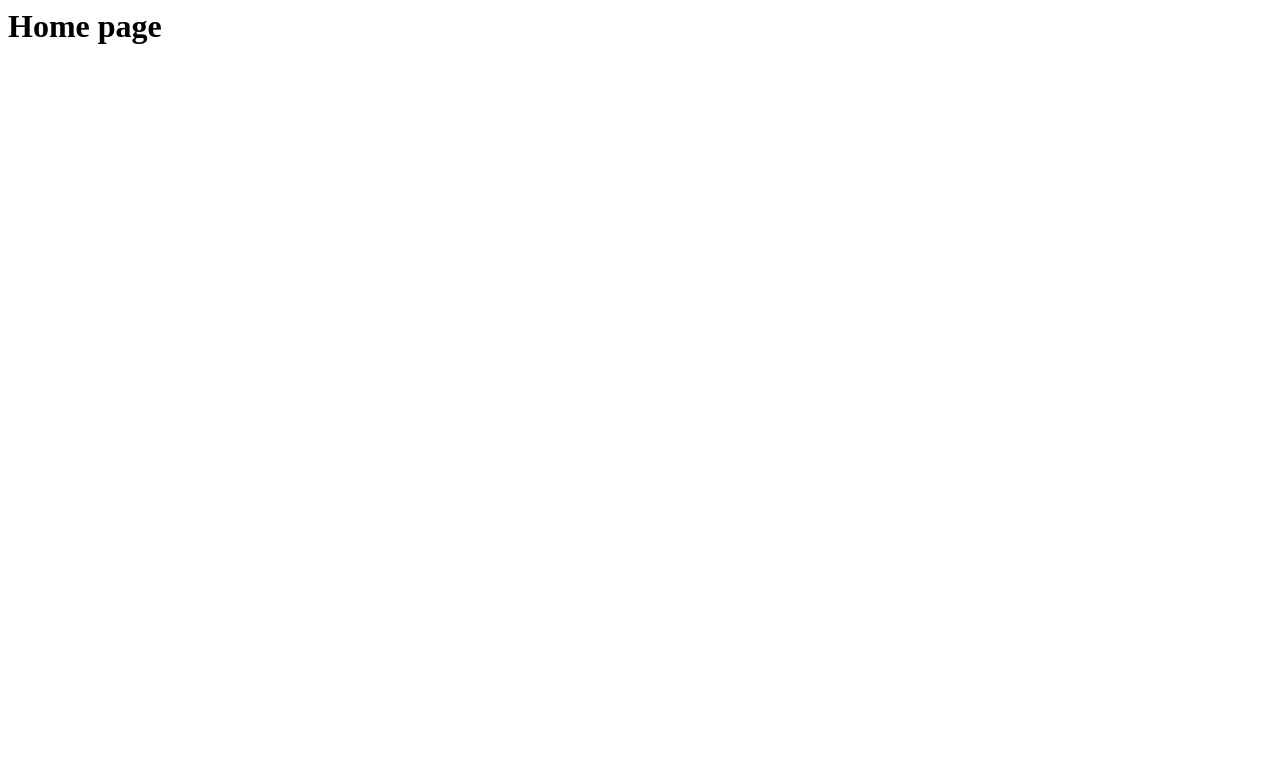
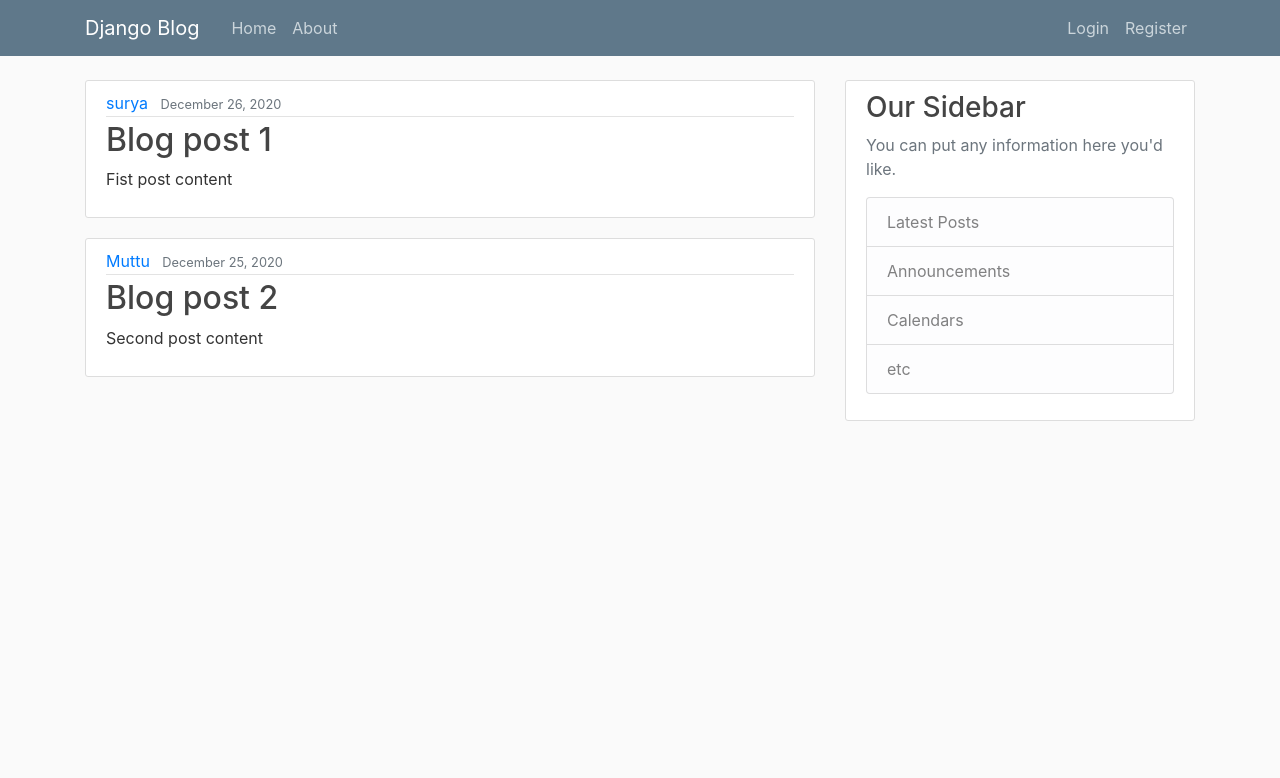
Before and after one commit to suryaravikumar-pixer/django_blog, a Django app: page / in a window 1280 px wide. Before the commit the part shown is almost empty. Shown: the top 778 px of the page. Run offline with Django 3.2, Linux system fonts and the light colour scheme; some libraries are stand-ins or nearby versions.

Commit message:
templates and static pages are added

```diff
--- /dev/null
+++ b/blog/static/blog/main.css
@@ -0,0 +1,84 @@
+body {
+    background: #fafafa;
+    color: #333333;
+    margin-top: 5rem;
+  }
+
+  h1, h2, h3, h4, h5, h6 {
+    color: #444444;
+  }
+
+  ul {
+    margin: 0;
+  }
+
+  .bg-steel {
+    background-color: #5f788a;
+  }
+
+  .site-header .navbar-nav .nav-link {
+    color: #cbd5db;
+  }
+
+  .site-header .navbar-nav .nav-link:hover {
+    color: #ffffff;
+  }
+
+  .site-header .navbar-nav .nav-link.active {
+    font-weight: 500;
+  }
+
+  .content-section {
+    background: #ffffff;
+    padding: 10px 20px;
+    border: 1px solid #dddddd;
+    border-radius: 3px;
+    margin-bottom: 20px;
+  }
+
+  .article-title {
+    color: #444444;
+  }
+
+  a.article-title:hover {
+    color: #428bca;
+    text-decoration: none;
+  }
+
+  .article-content {
+    white-space: pre-line;
+  }
+
+  .article-img {
+    height: 65px;
+    width: 65px;
+    margin-right: 16px;
+  }
+
+  .article-metadata {
+    padding-bottom: 1px;
+    margin-bottom: 4px;
+    border-bottom: 1px solid #e3e3e3
+  }
+
+  .article-metadata a:hover {
+    color: #333;
+    text-decoration: none;
+  }
+
+  .article-svg {
+    width: 25px;
+    height: 25px;
+    vertical-align: middle;
+  }
+
+  .account-img {
+    height: 125px;
+    width: 125px;
+    margin-right: 20px;
+    margin-bottom: 16px;
+  }
+
+  .account-heading {
+    font-size: 2.5rem;
+  }
--- /dev/null
+++ b/blog/templates/blog/about.html
@@ -0,0 +1,6 @@
+{% extends "blog/base.html" %}
+
+
+{% block content %}
+   <h1>About page</h1>
+{% endblock content %}
--- a/blog/templates/blog/base.html
+++ b/blog/templates/blog/base.html
@@ -1,11 +1,70 @@
+{% load static %}
 <!DOCTYPE html>
 <html lang="en">
 <head>
     <meta charset="UTF-8">
     <meta name="viewport" content="width=device-width, initial-scale=1.0">
-    <title>Document</title>
+
+     <!-- Bootstrap CSS -->
+     <link rel="stylesheet" href="https://maxcdn.bootstrapcdn.com/bootstrap/4.0.0/css/bootstrap.min.css" integrity="sha384-Gn5384xqQ1aoWXA+058RXPxPg6fy4IWvTNh0E263XmFcJlSAwiGgFAW/dAiS6JXm" crossorigin="anonymous">
+     <link rel="stylesheet" type = 'text/css' href="{% static 'blog/main.css' %}">
+    {% if title %}
+        <title>Django Blog - {{ title }}</title>
+    {% else %}
+        <title>Django Blog</title>
+    {% endif %}
+
 </head>
 <body>
+    <header class="site-header">
+        <nav class="navbar navbar-expand-md navbar-dark bg-steel fixed-top">
+          <div class="container">
+            <a class="navbar-brand mr-4" href="/">Django Blog</a>
+            <button class="navbar-toggler" type="button" data-toggle="collapse" data-target="#navbarToggle" aria-controls="navbarToggle" aria-expanded="false" aria-label="Toggle navigation">
+            <span class="navbar-toggler-icon"></span>
+            </button>
+            <div class="collapse navbar-collapse" id="navbarToggle">
+              <div class="navbar-nav mr-auto">
+                <a class="nav-item nav-link" href="{% url 'blog-home' %}">Home</a>
+                <a class="nav-item nav-link" href="{% url 'blog-about' %}">About</a>
+              </div>
+              <!-- Navbar Right Side -->
+              <div class="navbar-nav">
+                <a class="nav-item nav-link" href="#">Login</a>
+                <a class="nav-item nav-link" href="#">Register</a>
+              </div>
+            </div>
+          </div>
+        </nav>
+      </header>
 
+      <main role="main" class="container">
+        <div class="row">
+          <div class="col-md-8">
+            {% block content %}{% endblock %}
+          </div>
+          <div class="col-md-4">
+            <div class="content-section">
+              <h3>Our Sidebar</h3>
+              <p class='text-muted'>You can put any information here you'd like.
+                <ul class="list-group">
+                  <li class="list-group-item list-group-item-light">Latest Posts</li>
+                  <li class="list-group-item list-group-item-light">Announcements</li>
+                  <li class="list-group-item list-group-item-light">Calendars</li>
+                  <li class="list-group-item list-group-item-light">etc</li>
+                </ul>
+              </p>
+            </div>
+          </div>
+        </div>
+      </main>
+
+
+    <!-- Optional JavaScript -->
+    <!-- jQuery first, then Popper.js, then Bootstrap JS -->
+    <script src="https://code.jquery.com/jquery-3.2.1.slim.min.js" integrity="sha384-KJ3o2DKtIkvYIK3UENzmM7KCkRr/rE9/Qpg6aAZGJwFDMVNA/GpGFF93hXpG5KkN" crossorigin="anonymous"></script>
+    <script src="https://cdnjs.cloudflare.com/ajax/libs/popper.js/1.12.9/umd/popper.min.js" integrity="sha384-ApNbgh9B+Y1QKtv3Rn7W3mgPxhU9K/ScQsAP7hUibX39j7fakFPskvXusvfa0b4Q" crossorigin="anonymous"></script>
+    <script src="https://maxcdn.bootstrapcdn.com/bootstrap/4.0.0/js/bootstrap.min.js" integrity="sha384-JZR6Spejh4U02d8jOt6vLEHfe/JQGiRRSQQxSfFWpi1MquVdAyjUar5+76PVCmYl" crossorigin="anonymous"></script>
+  </body>
 </body>
 </html>
--- /dev/null
+++ b/blog/templates/blog/home.html
@@ -0,0 +1,17 @@
+{% extends "blog/base.html" %}
+
+
+{% block content %}
+    {% for post in posts %}
+        <article class="media content-section">
+            <div class="media-body">
+            <div class="article-metadata">
+                <a class="mr-2" href="#">{{ post.author }}</a>
+                <small class="text-muted">{{ post.date_posted }}</small>
+            </div>
+            <h2><a class="article-title" href="#">{{ post.title }}</a></h2>
+            <p class="article-content">{{ post.content }}</p>
+            </div>
+        </article>
+    {% endfor %}
+{% endblock content %}
--- a/blog/urls.py
+++ b/blog/urls.py
@@ -2,6 +2,6 @@ from django.urls import path
 from . import views
 
 urlpatterns = [
-    path('', views.home, name='blog-home '),
+    path('', views.home, name='blog-home'),
     path('about/',views.about, name = 'blog-about')
 ]
--- a/blog/views.py
+++ b/blog/views.py
@@ -1,8 +1,24 @@
 from django.shortcuts import render
-from django.http import HttpResponse
+posts = [
+    {
+        'author' : 'surya',
+        'title'  :  'Blog post 1',
+        'content':  'Fist post content',
+        'date_posted': 'December 26, 2020'
+    },
+    {
+        'author' : 'Muttu',
+        'title'  :  'Blog post 2',
+        'content':  'Second post content',
+        'date_posted': 'December 25, 2020'
+    }
+]
 
 def home(request):
-    return HttpResponse('<h1>Home page</h1>')
+    context = {
+        'posts': posts
+    }
+    return render(request, 'blog/home.html', context)
 
 def about(request):
-    return HttpResponse('<h1>About page</h1>')
+    return render(request, 'blog/about.html', {'title':'About'})
--- /dev/null
+++ b/git.txt
@@ -0,0 +1,3 @@
+git remote add origin https://github.com/suryaravikumar-pixer/django_blog.git
+git branch -M main
+git push -u origin main
--- a/webapp/settings.py
+++ b/webapp/settings.py
@@ -31,6 +31,7 @@ ALLOWED_HOSTS = []
 # Application definition
 
 INSTALLED_APPS = [
+    'blog.apps.BlogConfig',
     'django.contrib.admin',
     'django.contrib.auth',
     'django.contrib.contenttypes',
```
